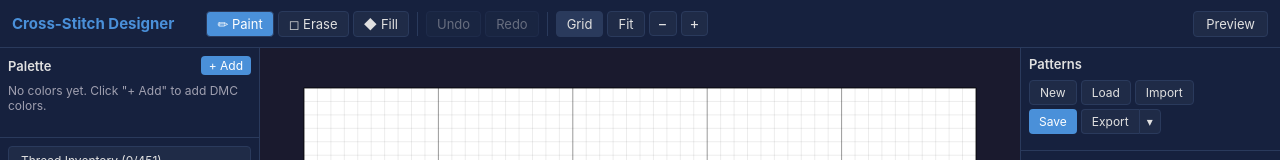
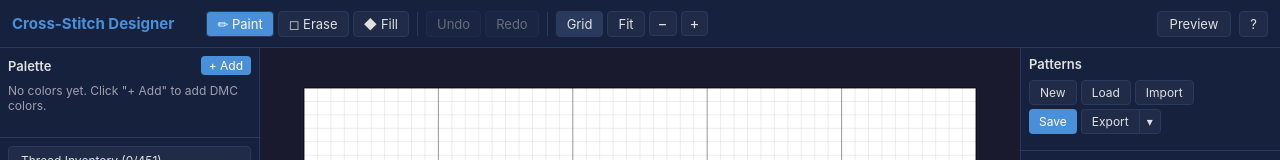
Before and after one commit to seshafi/cross-stitch-designer, a React (Vite) app: page / in a window 1280 px wide. Shown: the top 160 px of the page. Built offline with nearby package versions, Linux system fonts and the light colour scheme.

Commit message:
Wire up HelpModal in App (missed in previous commit)
Co-Authored-By: Claude Sonnet 4.6 <noreply@anthropic.com>

```diff
--- a/src/App.jsx
+++ b/src/App.jsx
@@ -8,6 +8,7 @@ import PatternManager from './components/PatternManager.jsx';
 import PatternSettings from './components/PatternSettings.jsx';
 import InventoryManager from './components/InventoryManager.jsx';
 import PreviewModal from './components/PreviewModal.jsx';
+import HelpModal from './components/HelpModal.jsx';
 import { useLocalStorage } from './hooks/useLocalStorage.js';
 import { savePattern } from './utils/storage.js';
 import { gridToArray } from './utils/gridHelpers.js';
@@ -21,6 +22,7 @@ function AppInner() {
   const zoomRef = useRef(null);
   const [inventory, setInventory] = useLocalStorage('xstitch-inventory', []);
   const [showPreview, setShowPreview] = useState(false);
+  const [showHelp, setShowHelp] = useState(false);
 
   const handleSave = useCallback(() => {
     const s = patternState;
@@ -168,6 +170,19 @@ function AppInner() {
         >
           Preview
         </button>
+        <button
+          onClick={() => setShowHelp(true)}
+          title="Help"
+          style={{
+            padding: '4px 10px',
+            borderRadius: 4,
+            background: 'var(--bg-surface)',
+            border: '1px solid var(--border)',
+            fontSize: 13,
+          }}
+        >
+          ?
+        </button>
       </div>
     </div>
   );
@@ -200,6 +215,7 @@ function AppInner() {
         <GridCanvas fitRef={fitRef} zoomRef={zoomRef} />
       </Layout>
       {showPreview && <PreviewModal onClose={() => setShowPreview(false)} />}
+      {showHelp && <HelpModal onClose={() => setShowHelp(false)} />}
     </>
   );
 }
```
